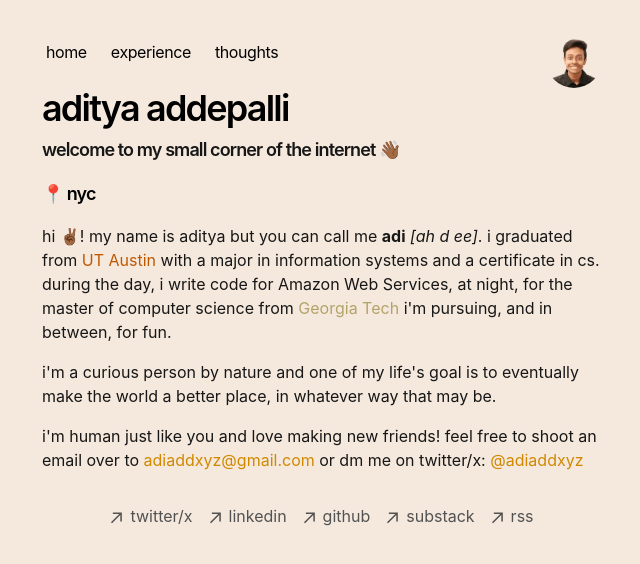
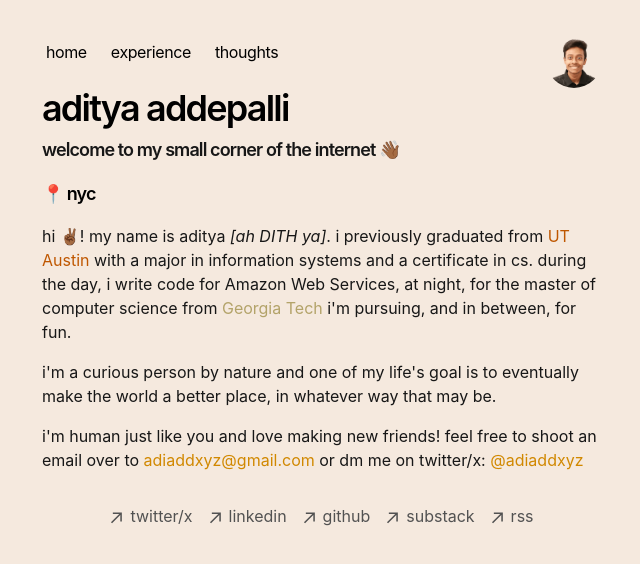
Before and after one commit to adiadd/adiadd.github.io, a Next.js app: page / in a window 1280 px wide. Shown: the top 564 px of the page, without its empty margins (318-958 px from the left). Built offline with nearby package versions, Linux system fonts and the light colour scheme.

Commit message:
change: changing name and intro text

```diff
--- a/src/app/page.tsx
+++ b/src/app/page.tsx
@@ -9,8 +9,7 @@ export default function Page() {
       </h2>
       <h2 className="my-4 text-lg font-semibold tracking-tighter">📍 nyc</h2>
       <p className="mb-4 text-neutral-900 dark:text-neutral-100">
-        hi ✌🏾! my name is aditya but you can call me <strong>adi</strong>
-        <i> [ah d ee]</i>. i graduated from{" "}
+        hi ✌🏾! my name is aditya <i> [ah DITH ya]</i>. i previously graduated from{" "}
         <span style={{ color: "#bf5700" }}>UT Austin</span> with a major in
         information systems and a certificate in cs. during the day, i write
         code for Amazon Web Services, at night, for the master of computer
```
